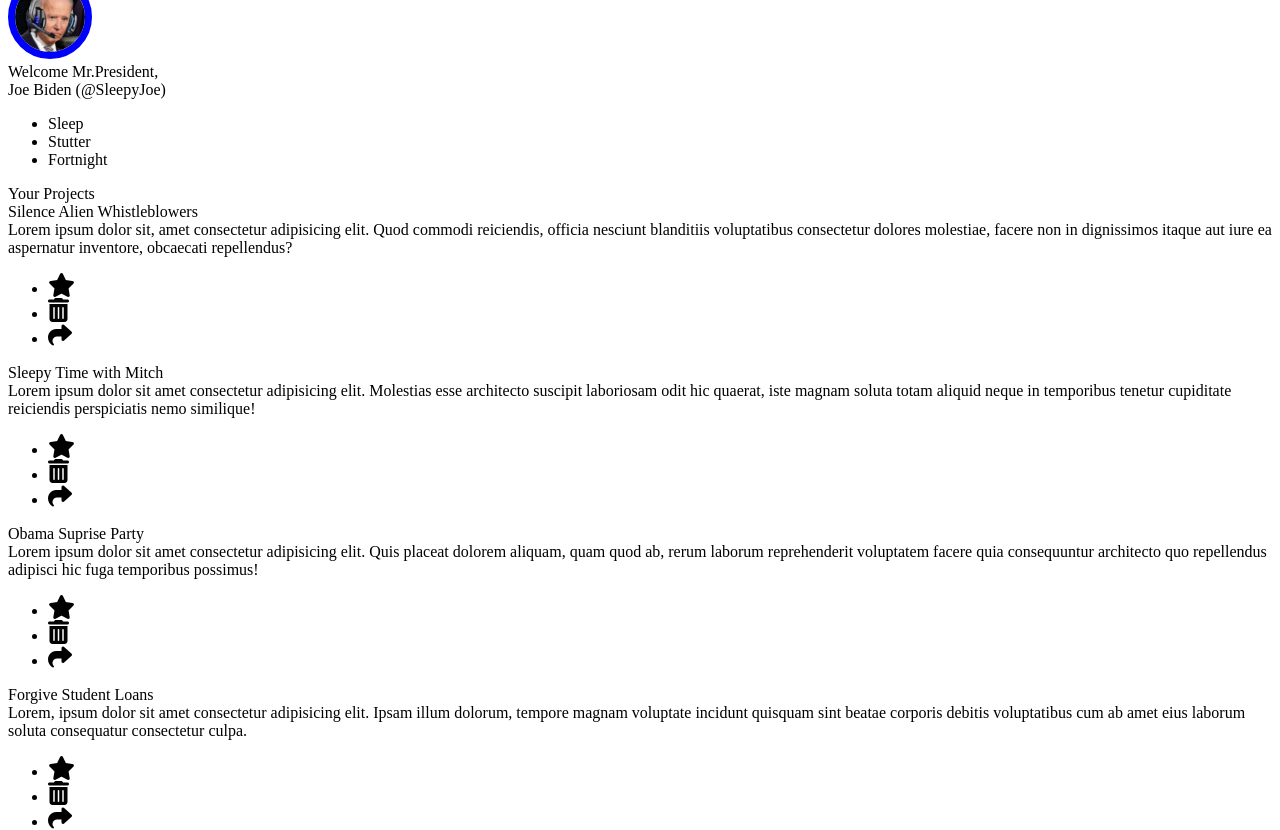
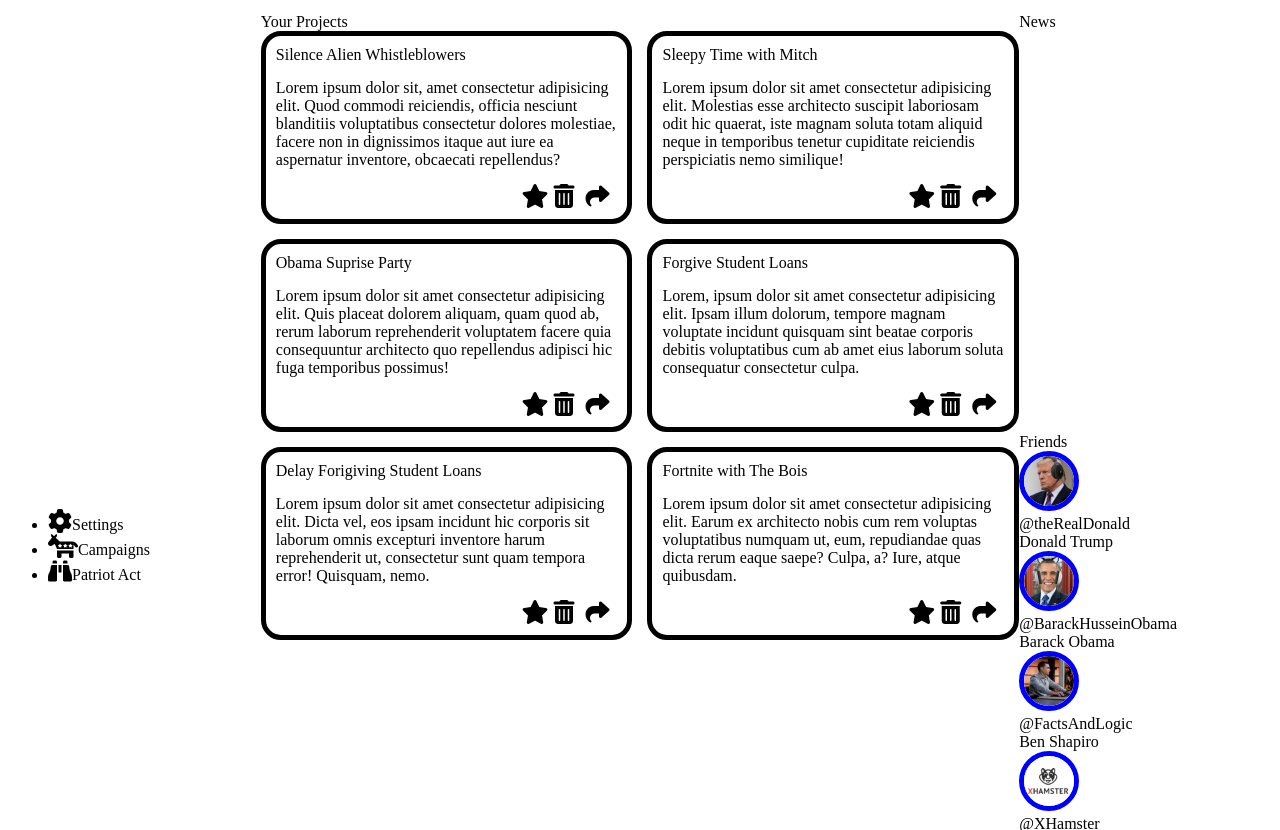
Before and after one commit to hall488/Admin-Dashboard, a plain HTML site: page index.html in a window 1280 px wide. Shown: the part 415-1245 px from the top of the page. Drawn offline with Linux system fonts and the light colour scheme.

Commit message:
Add grids and minmax autofit to cards

```diff
--- a/style.css
+++ b/style.css
@@ -1,5 +1,61 @@
 :root {
     --icon-border-color: blue;
+}
+.container {
+    display: grid;
+    grid-template-columns: 1fr 4fr;
+}
+
+.sidebar {
+    display: grid;
+    grid-auto-flow: column;
+    grid-template-rows: 1fr 4fr 2fr;
+}
+
+.page {
+    display: grid;
+    grid-auto-flow: column;
+    grid-template-rows: 1fr 1fr 4fr;
+}
+
+.content {
+    display: grid;
+    grid-template: 1fr 1fr / 3fr 1fr;
+}
+
+.projects {
+    grid-row: 1 / span 2;
+
+}
+
+.card-container {
+    display: grid;
+    grid-template-columns: repeat(auto-fit, minmax(250px, 1fr));
+    gap: 15px;
+}
+
+.card {
+    display: flex;
+    flex-direction: column;
+    gap: 15px;
+    border: 5px solid black;
+    padding: 10px;
+    border-radius: 20px;
+}
+
+.card ul{
+    margin: 0;
+    align-self: flex-end;
+}
+
+.card .icons {
+    display: grid;
+    grid-template-columns: 2em 2em 2em;
+
+}
+
+.icons li {
+    list-style-type: none;
 }
 
 .header img {
@@ -25,6 +81,11 @@
     font-size: 24px;
 }
 
+.footer {
+    grid-column: 1 / span 2;
+    justify-self: center;
+}
+
 .fa-github {
     color: black;
     font-size: 24px;
```
